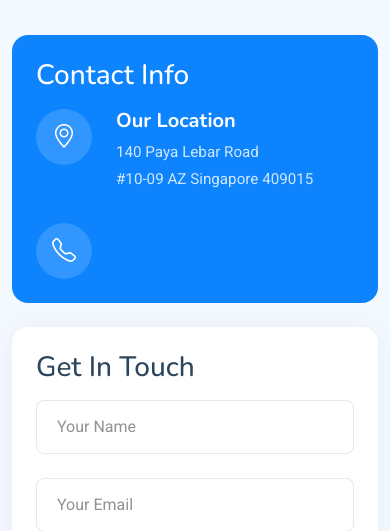
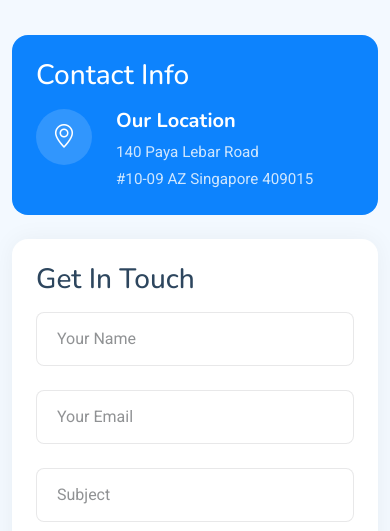
Before and after one commit to MetronARC/rigwise, a CodeIgniter 4 app: the page made by app/Views/pages/contact.php in a window 390 px wide. Shown: the part 223-754 px from the top of the page. Run offline with PHP 8.4 and a stand-in for CodeIgniter, Linux system fonts and the light colour scheme; the template is opened without the code that fills it, so the values that code supplies are empty; some libraries are stand-ins or nearby versions.

Commit message:
telephone fix

```diff
--- a/app/Views/pages/contact.php
+++ b/app/Views/pages/contact.php
@@ -61,12 +61,6 @@
                                 <h4>Our Location</h4>
                                 <p>140 Paya Lebar Road</p>
                                 <p>#10-09 AZ Singapore 409015</p>
-                            </div>
-                        </div>
-
-                        <div class="info-item" data-aos="fade-up" data-aos-delay="400">
-                            <div class="icon-box">
-                                <i class="bi bi-telephone"></i>
                             </div>
                         </div>
                     </div>
```
